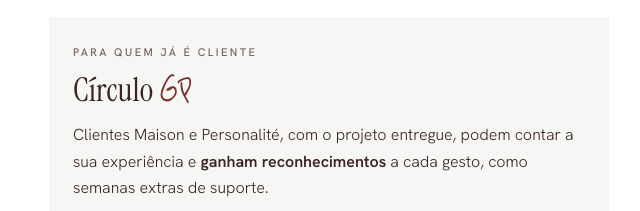
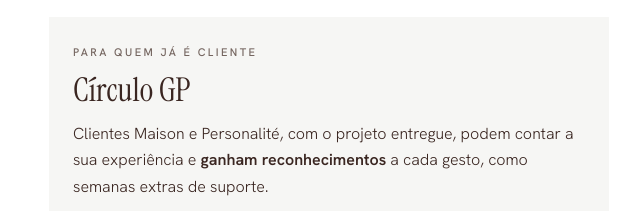
Before and after one commit to Gabrielepinheiro/Deutsch, a plain HTML site: page links/index.html in a window 1280 px wide. Shown: the part 5249-5460 px from the top of the page, 575-1215 px from the left. Drawn offline with Linux system fonts and the light colour scheme.

Commit message:
Site: Círculo GP na mesma fonte
Co-Authored-By: Claude Opus 5.5 <noreply@anthropic.com>
Claude-Session: https://claude.ai/code/session_01Npdet1GNfoboVSCR7t893r

```diff
--- a/links/index.html
+++ b/links/index.html
@@ -450,7 +450,7 @@ h1, h2, h3 { font-family: var(--display); font-weight: 400; margin: 0; text-wrap
 
     <section class="bloco circulo" id="circulo" aria-labelledby="t-circulo">
       <p class="rot">Para quem já é cliente</p>
-      <h2 id="t-circulo">Círculo <span class="mao">GP</span></h2>
+      <h2 id="t-circulo">Círculo GP</h2>
       <p>Clientes Maison e Personalité, com o projeto entregue, podem contar a sua experiência e <b>ganham reconhecimentos</b> a cada gesto, como semanas extras de suporte.</p>
       <dl>
         <dt>Indicou e a pessoa contratou?</dt>
```
